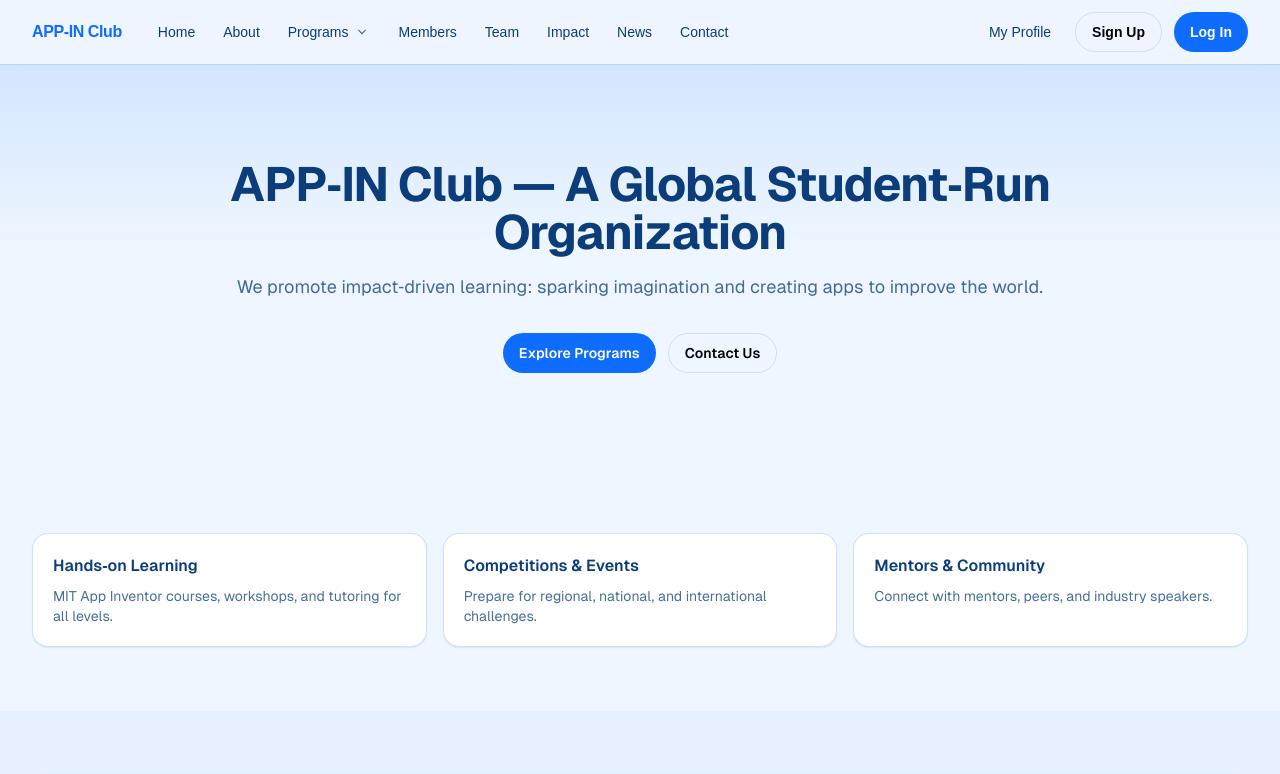
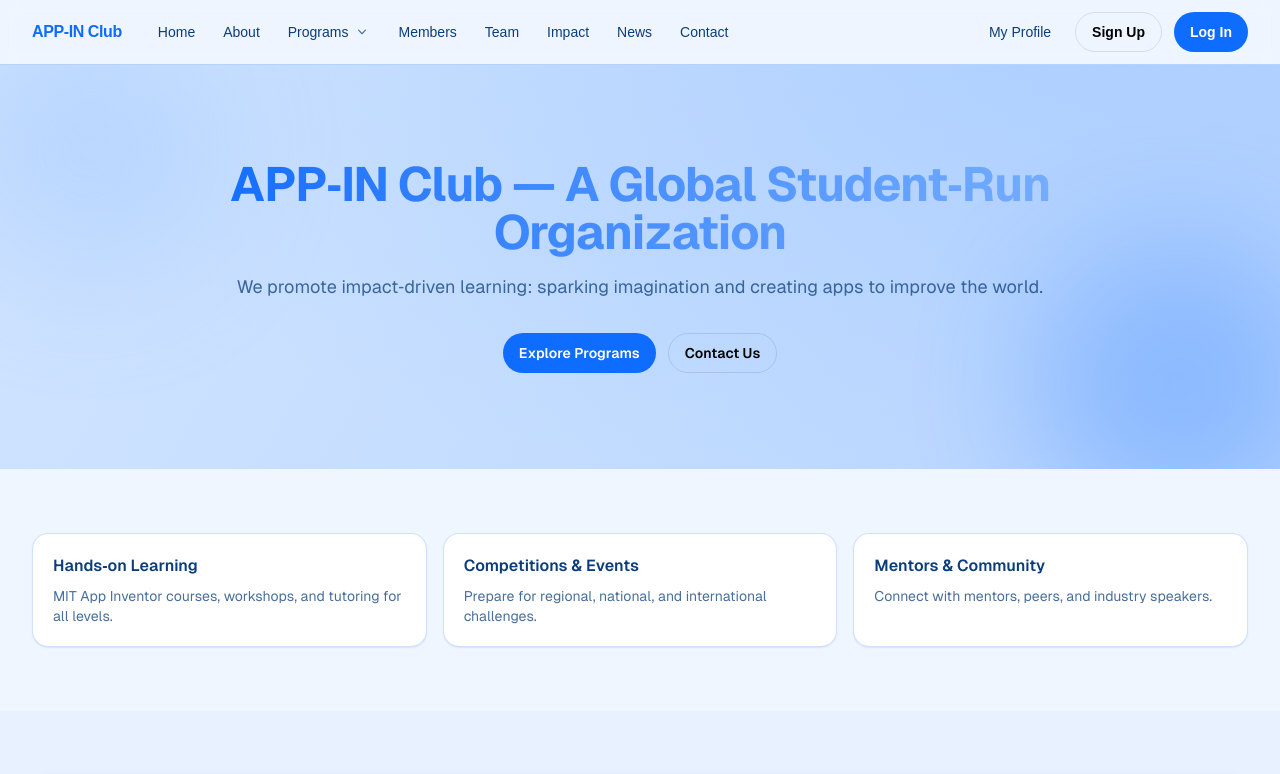
Before and after one commit to JONGYYY/App-In-Club, a Next.js app: page / in a window 1280 px wide. Shown: the top 774 px of the page. Built offline with nearby package versions, Linux system fonts and the light colour scheme.

Commit message:
feat(ui): animated blue gradient hero, motion-safe reveal/hover animations, gradient text accents

```diff
--- a/src/app/globals.css
+++ b/src/app/globals.css
@@ -146,3 +146,56 @@ body {
 .text-muted {
   color: color-mix(in srgb, var(--foreground) 75%, transparent);
 }
+
+/* Animated gradient utilities (motion-safe) */
+@keyframes gradientShift {
+  0% { background-position: 0% 50%; }
+  50% { background-position: 100% 50%; }
+  100% { background-position: 0% 50%; }
+}
+@keyframes floatSlow {
+  0% { transform: translateY(0) translateX(0) scale(1); }
+  50% { transform: translateY(-6px) translateX(4px) scale(1.02); }
+  100% { transform: translateY(0) translateX(0) scale(1); }
+}
+.animated-gradient {
+  background-image: radial-gradient(1200px 600px at 10% 10%, color-mix(in srgb, var(--brand) 18%, transparent), transparent),
+                    radial-gradient(1000px 500px at 90% 20%, color-mix(in srgb, var(--blue-400) 18%, transparent), transparent),
+                    linear-gradient(120deg, var(--blue-50), var(--blue-100) 40%, var(--blue-200));
+  background-size: 200% 200%;
+}
+@media (prefers-reduced-motion: no-preference) {
+  .animated-gradient {
+    animation: gradientShift 12s ease-in-out infinite;
+  }
+  .float-slow { animation: floatSlow 8s ease-in-out infinite; }
+}
+
+/* Reveal animations */
+@keyframes fadeUp {
+  from { opacity: 0; transform: translateY(8px); }
+  to   { opacity: 1; transform: translateY(0); }
+}
+.reveal-up { opacity: 0; transform: translateY(8px); }
+@media (prefers-reduced-motion: no-preference) {
+  .reveal-up {
+    animation: fadeUp 700ms cubic-bezier(.2,.65,.3,1) forwards;
+  }
+}
+
+/* Gradient text helper */
+.gradient-text {
+  background: linear-gradient(90deg, var(--brand), color-mix(in srgb, var(--blue-400) 85%, white));
+  -webkit-background-clip: text;
+  background-clip: text;
+  color: transparent;
+}
+
+/* Hover motion */
+.hover-raise {
+  transition: transform .25s ease, box-shadow .25s ease;
+}
+.hover-raise:hover {
+  transform: translateY(-2px);
+  box-shadow: var(--shadow-2);
+}
--- a/src/app/page.tsx
+++ b/src/app/page.tsx
@@ -25,19 +25,19 @@ export default function Home() {
 			<section className="section">
 				<Container>
 					<div className="grid gap-4 sm:grid-cols-3">
-						<div className="card shadow-elevation1">
+						<div className="card shadow-elevation1 hover-raise reveal-up" style={{ animationDelay: "120ms" }}>
 							<div className="card-body">
 								<h3 className="font-semibold">Hands‑on Learning</h3>
 								<p className="text-sm text-muted mt-2">MIT App Inventor courses, workshops, and tutoring for all levels.</p>
 							</div>
 						</div>
-						<div className="card shadow-elevation1">
+						<div className="card shadow-elevation1 hover-raise reveal-up" style={{ animationDelay: "220ms" }}>
 							<div className="card-body">
 								<h3 className="font-semibold">Competitions & Events</h3>
 								<p className="text-sm text-muted mt-2">Prepare for regional, national, and international challenges.</p>
 							</div>
 						</div>
-						<div className="card shadow-elevation1">
+						<div className="card shadow-elevation1 hover-raise reveal-up" style={{ animationDelay: "320ms" }}>
 							<div className="card-body">
 								<h3 className="font-semibold">Mentors & Community</h3>
 								<p className="text-sm text-muted mt-2">Connect with mentors, peers, and industry speakers.</p>
@@ -71,21 +71,27 @@ export default function Home() {
 						<Link href="/programs/educational-programs" className="site-nav-link">View all</Link>
 					</header>
 					<div className="grid gap-4 sm:grid-cols-3">
+						<div className="reveal-up" style={{ animationDelay: "120ms" }}>
 						<ProgramCard
 							title="Educational Programs"
 							description="MIT App Inventor courses, workshops, and tutoring."
 							href="/programs/educational-programs"
 						/>
+						</div>
+						<div className="reveal-up" style={{ animationDelay: "220ms" }}>
 						<ProgramCard
 							title="Competitions & Events"
 							description="Participate in regional, national, and international competitions."
 							href="/programs/competitions-and-events"
 						/>
+						</div>
+						<div className="reveal-up" style={{ animationDelay: "320ms" }}>
 						<ProgramCard
 							title="Lectures & Conferences"
 							description="Talks from scholars, industry leaders, and top students."
 							href="/programs/lectures-and-conferences"
 						/>
+						</div>
 					</div>
 				</Container>
 			</section>
@@ -94,9 +100,9 @@ export default function Home() {
 			<section className="section section-muted">
 				<Container>
 					<div className="grid gap-4 sm:grid-cols-3">
-						<Stat label="Members across chapters" value="500+" />
-						<Stat label="Awards & recognitions" value="50+" />
-						<Stat label="Workshops & events hosted" value="120+" />
+						<div className="reveal-up" style={{ animationDelay: "120ms" }}><Stat label="Members across chapters" value="500+" /></div>
+						<div className="reveal-up" style={{ animationDelay: "220ms" }}><Stat label="Awards & recognitions" value="50+" /></div>
+						<div className="reveal-up" style={{ animationDelay: "320ms" }}><Stat label="Workshops & events hosted" value="120+" /></div>
 					</div>
 				</Container>
 			</section>
@@ -108,9 +114,15 @@ export default function Home() {
 						<h2 className="text-2xl sm:text-3xl font-bold tracking-tight">What families say</h2>
 					</header>
 					<div className="grid gap-4 sm:grid-cols-3">
-						<Testimonial quote="The club helped my child fall in love with building apps." name="Parent, CA" role="Member family" />
-						<Testimonial quote="Mentorship and community made all the difference." name="Student, CA" role="Member" />
-						<Testimonial quote="Great prep for competitions and confidence building." name="Parent, CA" role="Member family" />
+						<div className="reveal-up" style={{ animationDelay: "120ms" }}>
+							<Testimonial quote="The club helped my child fall in love with building apps." name="Parent, CA" role="Member family" />
+						</div>
+						<div className="reveal-up" style={{ animationDelay: "220ms" }}>
+							<Testimonial quote="Mentorship and community made all the difference." name="Student, CA" role="Member" />
+						</div>
+						<div className="reveal-up" style={{ animationDelay: "320ms" }}>
+							<Testimonial quote="Great prep for competitions and confidence building." name="Parent, CA" role="Member family" />
+						</div>
 					</div>
 				</Container>
 			</section>
--- a/src/components/Hero.tsx
+++ b/src/components/Hero.tsx
@@ -13,17 +13,22 @@ export function Hero({
 	eyebrow?: ReactNode;
 }) {
 	return (
-		<section className="section-wide hero-brand">
+		<section className="section-wide relative overflow-hidden">
+			{/* Animated gradient background */}
+			<div className="absolute inset-0 animated-gradient" aria-hidden />
+			{/* Soft blobs */}
+			<div className="absolute -top-10 -left-10 h-64 w-64 rounded-full blur-3xl opacity-30 bg-[color:var(--blue-300)] float-slow" aria-hidden />
+			<div className="absolute -bottom-16 -right-10 h-72 w-72 rounded-full blur-3xl opacity-25 bg-[color:var(--brand)] float-slow" aria-hidden />
 			<Container>
-				<div className="mx-auto max-w-4xl text-center">
+				<div className="mx-auto max-w-4xl text-center relative">
 					{eyebrow && (
 						<div className="mb-3 inline-flex items-center rounded-full bg-[color:var(--blue-100)] px-3 py-1 text-xs font-semibold text-[color:var(--blue-900)]">
 							{eyebrow}
 						</div>
 					)}
-					<h1 className="text-4xl sm:text-5xl font-bold tracking-tight">{title}</h1>
-					{subtitle && <p className="mt-4 text-lg text-muted">{subtitle}</p>}
-					{actions && <div className="mt-8 flex flex-col sm:flex-row gap-3 justify-center">{actions}</div>}
+					<h1 className="text-4xl sm:text-5xl font-bold tracking-tight gradient-text reveal-up" style={{ animationDelay: "100ms" }}>{title}</h1>
+					{subtitle && <p className="mt-4 text-lg text-muted reveal-up" style={{ animationDelay: "250ms" }}>{subtitle}</p>}
+					{actions && <div className="mt-8 flex flex-col sm:flex-row gap-3 justify-center reveal-up" style={{ animationDelay: "400ms" }}>{actions}</div>}
 				</div>
 			</Container>
 		</section>
```
